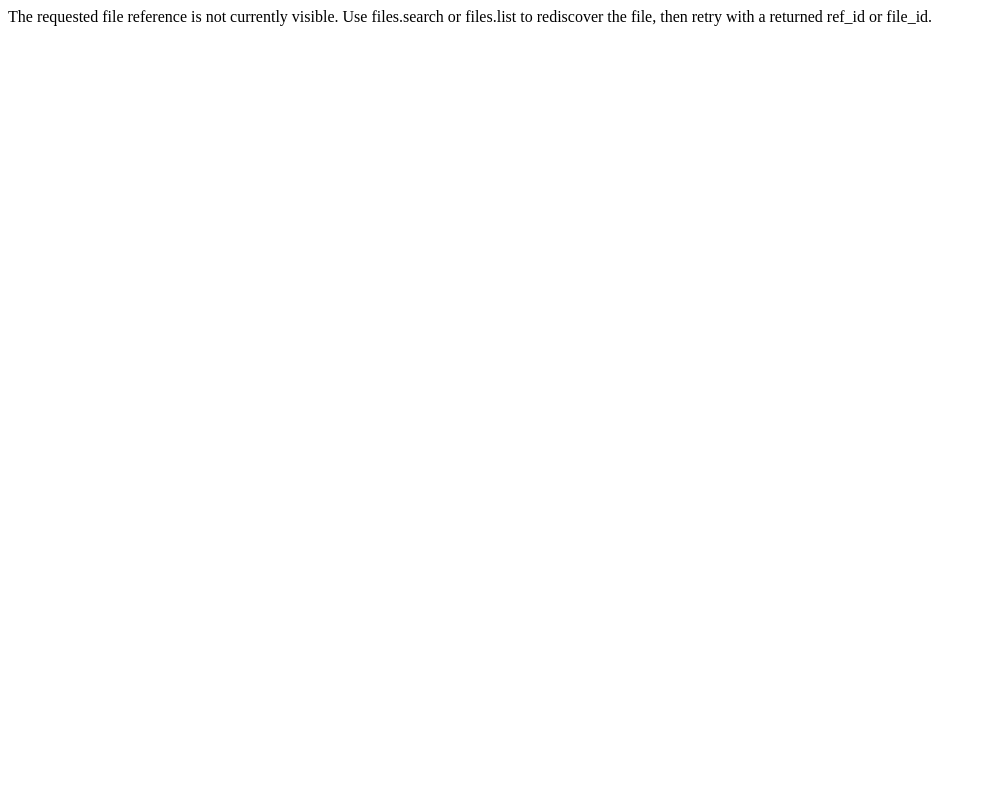
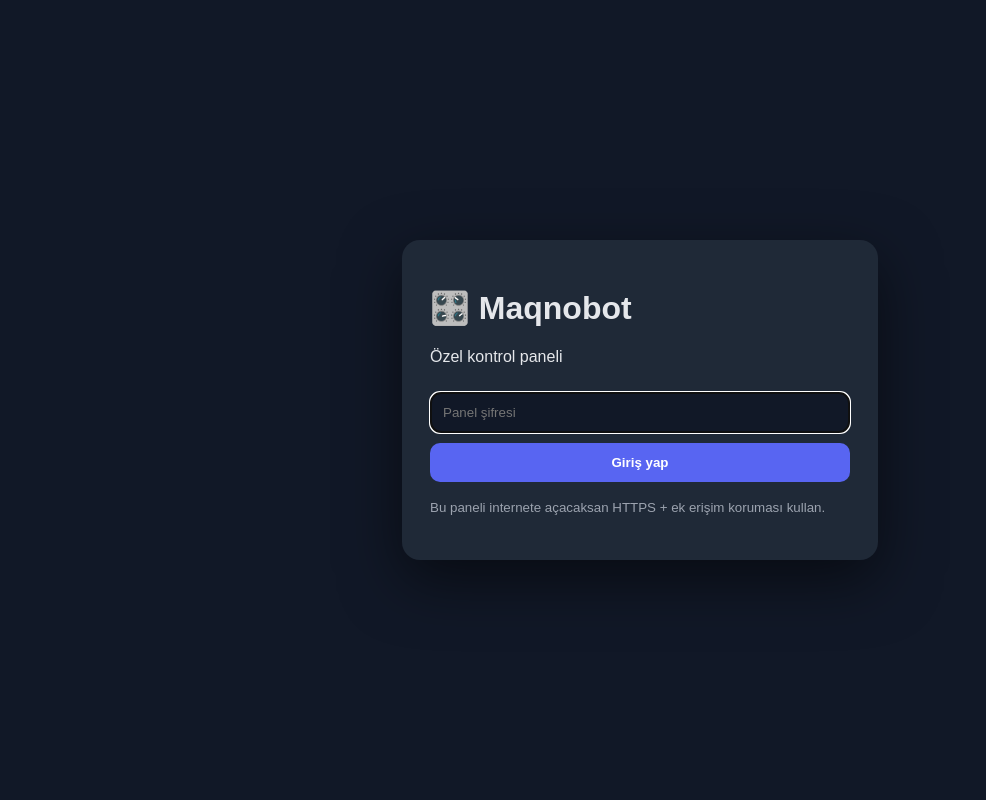
Before and after one commit to maqnoflex42/dcbot, a FastAPI app: page / in a window 1280 px wide. Shown: the whole page, without its empty margins (0-986 px from the left). Run offline with FastAPI, Linux system fonts and the light colour scheme; parts of the project's set-up code (start-up, migrations or seed data) failed here and were passed over.

Commit message:
Fix web panel template

```diff
--- a/templates/login.html
+++ b/templates/login.html
@@ -1 +1,28 @@
-The requested file reference is not currently visible. Use files.search or files.list to rediscover the file, then retry with a returned ref_id or file_id.
+<!doctype html>
+<html lang="tr">
+<head>
+<meta charset="utf-8">
+<meta name="viewport" content="width=device-width,initial-scale=1">
+<title>Maqnobot Giriş</title>
+<style>
+body{font-family:Arial,sans-serif;background:#111827;color:#e5e7eb;display:grid;place-items:center;height:100vh;margin:0}
+.card{background:#1f2937;padding:28px;border-radius:18px;width:min(420px,90vw);box-shadow:0 20px 60px #0008}
+input,button{width:100%;box-sizing:border-box;padding:12px;border-radius:10px;border:1px solid #374151;margin-top:10px}
+input{background:#111827;color:#fff}button{background:#5865F2;color:white;border:0;font-weight:700;cursor:pointer}
+.err{background:#7f1d1d;padding:10px;border-radius:8px}
+small{color:#9ca3af}
+</style>
+</head>
+<body>
+<div class="card">
+  <h1>🎛️ Maqnobot</h1>
+  <p>Özel kontrol paneli</p>
+  {% if error %}<div class="err">{{ error }}</div>{% endif %}
+  <form method="post" action="/login">
+    <input type="password" name="password" placeholder="Panel şifresi" autofocus required>
+    <button type="submit">Giriş yap</button>
+  </form>
+  <p><small>Bu paneli internete açacaksan HTTPS + ek erişim koruması kullan.</small></p>
+</div>
+</body>
+</html>
```
